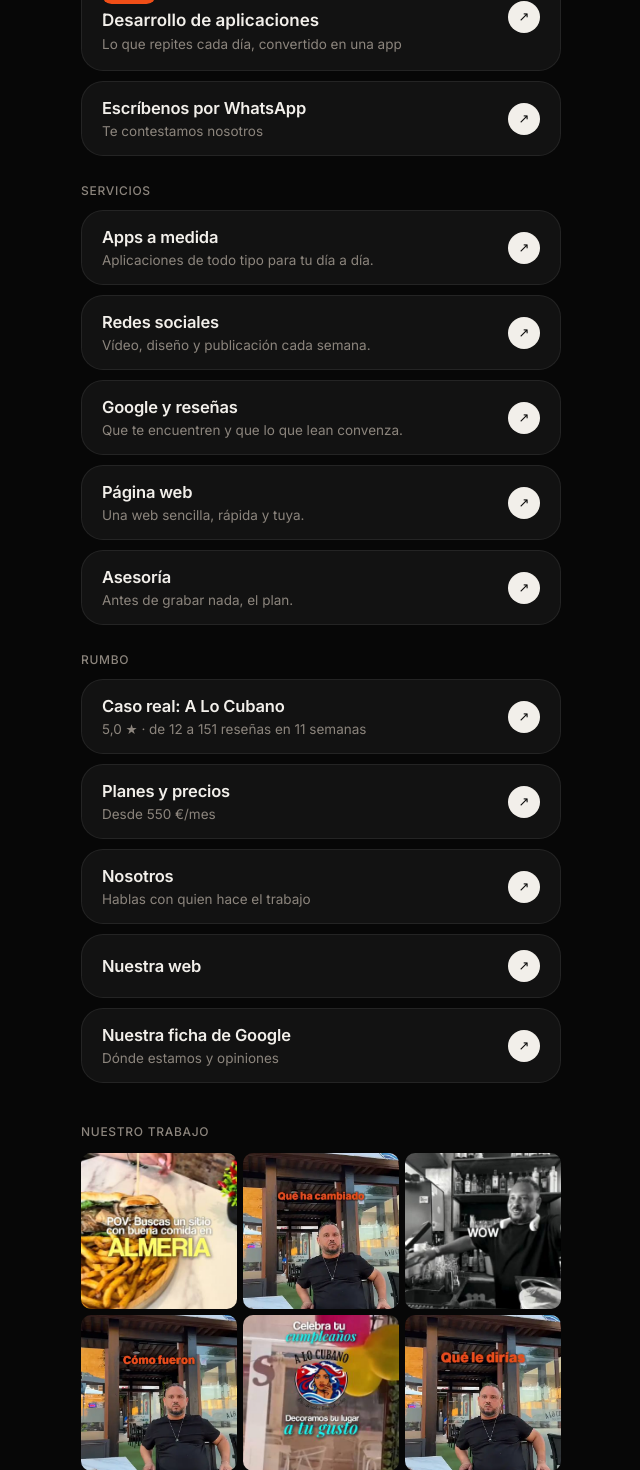
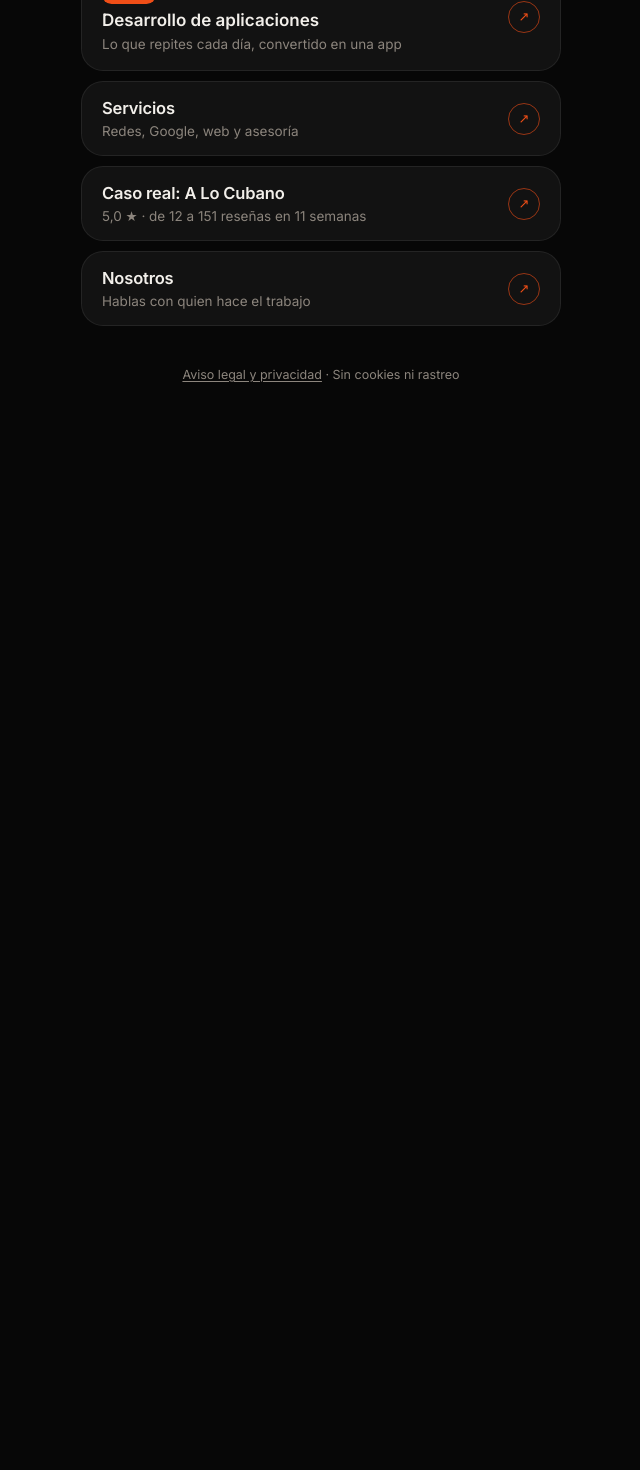
Before and after one commit to lakylabmarketing-netizen/Rumboagencia, a Next.js app: page /enlaces in a window 1280 px wide. Shown: the part 660-2130 px from the top of the page, without its empty margins (319-959 px from the left). After the commit the page ends 1077 px from the top, so only its background shows below. Built offline with nearby package versions, Linux system fonts and the light colour scheme.

Commit message:
Enlaces de la bio: cinco enlaces y sin círculos blancos
Co-Authored-By: Claude Opus 5.5 <noreply@anthropic.com>
Claude-Session: https://claude.ai/code/session_019xFNQLcs2HgyMfZCJFFBzc

```diff
--- a/app/enlaces/page.tsx
+++ b/app/enlaces/page.tsx
@@ -1,6 +1,6 @@
 import type { Metadata } from 'next';
 import { Isotipo, Logo } from '@/components/Logo';
-import { GOOGLE_FICHA, PROMO_APPS, WA_HOLA, servicePages } from '@/lib/content';
+import { PROMO_APPS } from '@/lib/content';
 
 export const metadata: Metadata = {
   title: 'Enlaces',
@@ -11,15 +11,13 @@ export const metadata: Metadata = {
 // Enlaces de la bio de Instagram: los de la propia web llevan UTM para saber que vienen de aquí
 const utm = (href: string, c: string) => `${href}${href.includes('?') ? '&' : '?'}utm_source=bio&utm_medium=social&utm_content=${c}`;
 
-const Row = ({ href, title, sub, ext = false, accent = false }: { href: string; title: string; sub?: string; ext?: boolean; accent?: boolean }) => (
-  <a href={href} {...(ext ? { target: '_blank', rel: 'noopener' } : {})}
+const Row = ({ href, title, sub, accent = false }: { href: string; title: string; sub?: string; accent?: boolean }) => (
+  <a href={href}
     className={`card flex min-h-[64px] items-center justify-between gap-4 px-5 py-3.5 ${accent ? 'card-naranja' : 'card-oscura'}`}>
     <span><b className="block text-[16.5px] font-semibold tracking-[-.01em]">{title}</b>{sub && <span className={`block text-[13.5px] ${accent ? 'text-ink/75' : 'text-muted'}`}>{sub}</span>}</span>
-    <span aria-hidden className={`grid h-8 w-8 shrink-0 place-items-center rounded-full text-[13px] ${accent ? 'bg-ink text-cal' : 'bg-cal text-ink'}`}>↗</span>
+    <span aria-hidden className={`grid h-8 w-8 shrink-0 place-items-center rounded-full text-[13px] ${accent ? 'bg-ink text-cal' : 'border border-naranja/60 text-naranja'}`}>↗</span>
   </a>
 );
-
-const GRID = ['/portafolio/assets/pieza-1-poster.jpg', '/img/testimonio-3.webp', '/portafolio/assets/pieza-3-poster.jpg', '/img/testimonio-1.webp', '/portafolio/assets/pieza-4-poster.jpg', '/img/testimonio-5.webp'];
 
 export default function Enlaces() {
   return (
@@ -44,30 +42,13 @@ export default function Enlaces() {
               <span><span className="mb-1 inline-block rounded-full bg-naranja px-2 py-0.5 text-[10.5px] font-bold uppercase text-ink">Nuevo</span>
                 <b className="block text-[17px] font-semibold">Desarrollo de aplicaciones</b>
                 <span className="block text-[13.5px] text-muted">Lo que repites cada día, convertido en una app</span></span>
-              <span aria-hidden className="grid h-8 w-8 shrink-0 place-items-center rounded-full bg-cal text-[13px] text-ink">↗</span>
+              <span aria-hidden className="grid h-8 w-8 shrink-0 place-items-center rounded-full border border-naranja/60 text-[13px] text-naranja">↗</span>
             </span>
           </a>
-          <div className="sube d1"><Row ext href={WA_HOLA} title="Escríbenos por WhatsApp" sub="Te contestamos nosotros" /></div>
-
-          <p className="sube d2 tech mt-4 text-muted">Servicios</p>
-          {servicePages.map((s) => (
-            <div key={s.slug} className="sube d2"><Row href={utm(`/${s.slug}/`, s.slug)} title={s.name} sub={s.short} /></div>
-          ))}
-
-          <p className="sube d3 tech mt-4 text-muted">Rumbo</p>
-          <div className="sube d3"><Row href={utm('/caso/', 'caso')} title="Caso real: A Lo Cubano" sub="5,0 ★ · de 12 a 151 reseñas en 11 semanas" /></div>
-          <div className="sube d3"><Row href={utm('/precios/', 'precios')} title="Planes y precios" sub="Desde 550 €/mes" /></div>
+          <div className="sube d2"><Row href={`${utm('/', 'servicios')}#servicios`} title="Servicios" sub="Redes, Google, web y asesoría" /></div>
+          <div className="sube d2"><Row href={utm('/caso/', 'caso')} title="Caso real: A Lo Cubano" sub="5,0 ★ · de 12 a 151 reseñas en 11 semanas" /></div>
           <div className="sube d3"><Row href={utm('/nosotros/', 'nosotros')} title="Nosotros" sub="Hablas con quien hace el trabajo" /></div>
-          <div className="sube d3"><Row href={utm('/', 'web')} title="Nuestra web" /></div>
-          <div className="sube d3"><Row ext href={GOOGLE_FICHA} title="Nuestra ficha de Google" sub="Dónde estamos y opiniones" /></div>
         </nav>
-
-        <section aria-labelledby="t-trabajo" className="sube d4 mt-10">
-          <h2 id="t-trabajo" className="tech text-muted">Nuestro trabajo</h2>
-          <a href={utm('/caso/', 'cuadricula')} className="mt-3 grid grid-cols-3 gap-1.5" aria-label="Ver el caso real de A Lo Cubano">
-            {GRID.map((src) => <img key={src} src={src} alt="" loading="lazy" className="aspect-square w-full rounded-[10px] object-cover" />)}
-          </a>
-        </section>
 
         <p className="mt-10 text-center text-[12.5px] text-muted"><a href="/legal/" className="underline underline-offset-2">Aviso legal y privacidad</a> · Sin cookies ni rastreo</p>
       </div>
```
